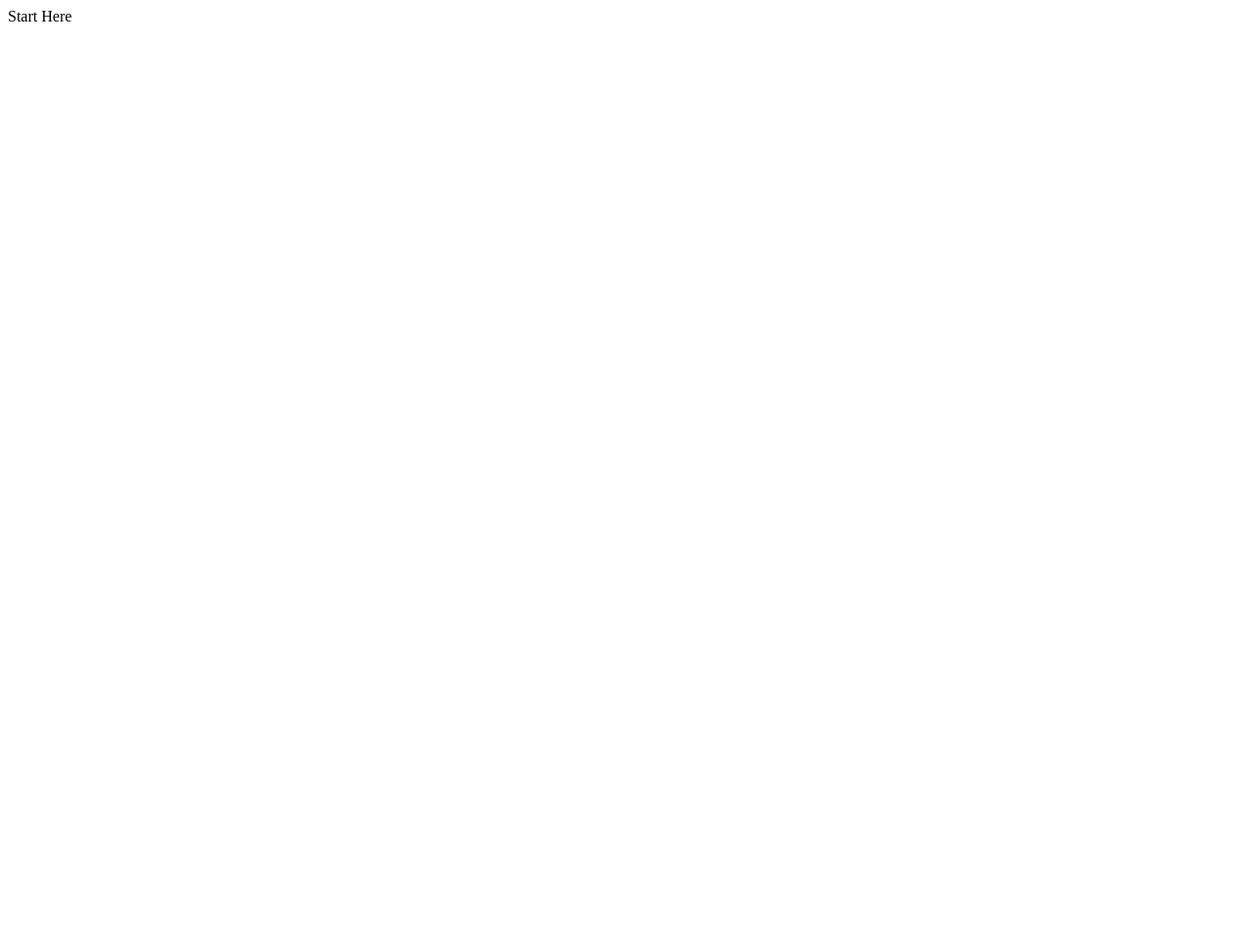
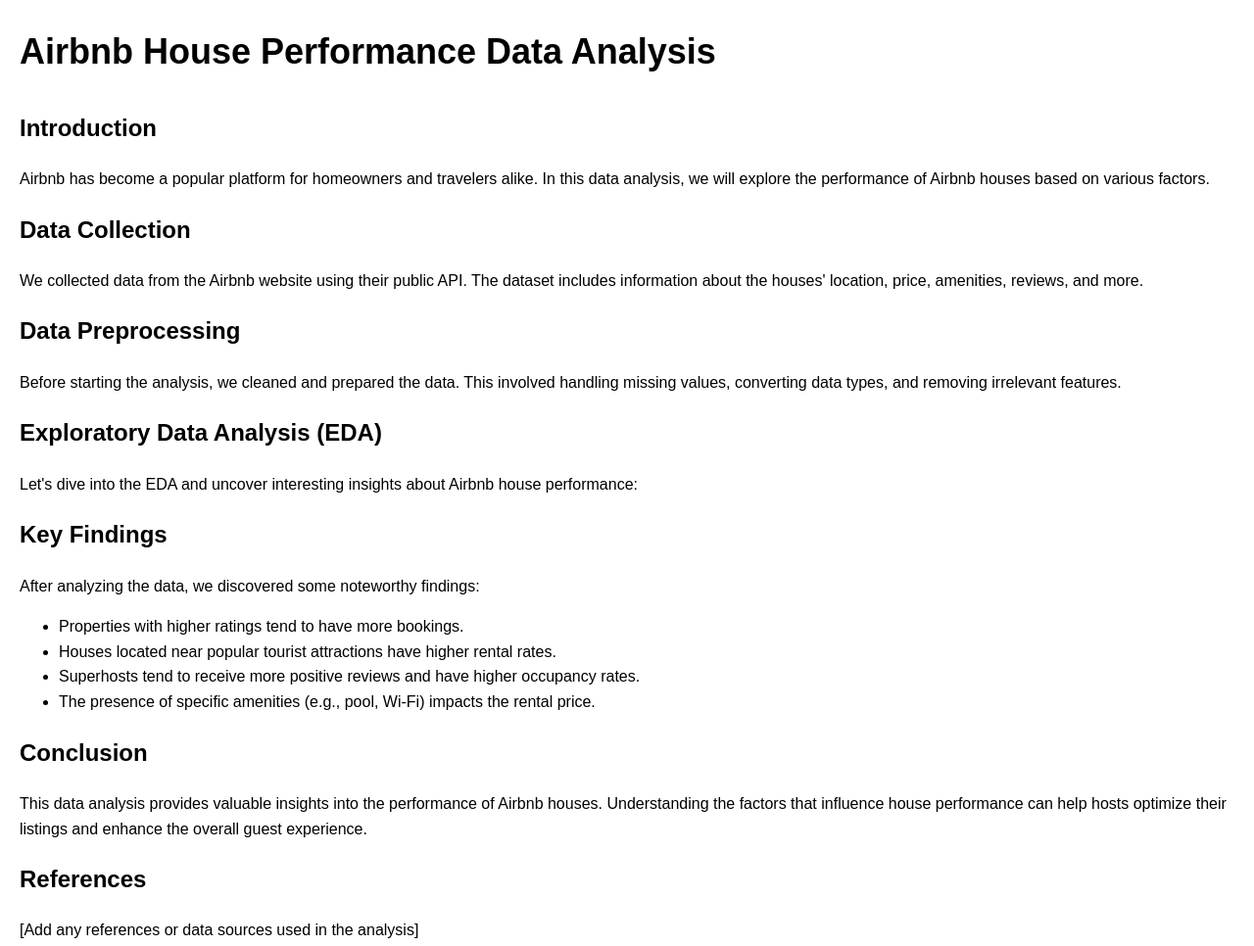
Before and after one commit to EugeneGene/airbnb_data_analysis, a plain HTML site: page docs/index.html in a window 1280 px wide. Shown: the whole page at 98% size. Before the commit the page ends 800 px from the top, so only its background shows below. Drawn offline with Linux system fonts and the light colour scheme.

Commit message:
Update index.html

```diff
--- a/docs/index.html
+++ b/docs/index.html
@@ -1 +1,70 @@
-Start Here
+<!DOCTYPE html>
+<html>
+<head>
+  <title>Airbnb House Performance Data Analysis</title>
+  <style>
+    body {
+      font-family: Arial, sans-serif;
+      line-height: 1.6;
+      margin: 20px;
+    }
+    h1 {
+      font-size: 36px;
+      margin-bottom: 30px;
+    }
+    h2 {
+      font-size: 24px;
+      margin-bottom: 20px;
+    }
+    p {
+      margin-bottom: 10px;
+    }
+  </style>
+</head>
+<body>
+  <h1>Airbnb House Performance Data Analysis</h1>
+
+  <h2>Introduction</h2>
+  <p>
+    Airbnb has become a popular platform for homeowners and travelers alike. In this data analysis, we will explore the performance of Airbnb houses based on various factors.
+  </p>
+
+  <h2>Data Collection</h2>
+  <p>
+    We collected data from the Airbnb website using their public API. The dataset includes information about the houses' location, price, amenities, reviews, and more.
+  </p>
+
+  <h2>Data Preprocessing</h2>
+  <p>
+    Before starting the analysis, we cleaned and prepared the data. This involved handling missing values, converting data types, and removing irrelevant features.
+  </p>
+
+  <h2>Exploratory Data Analysis (EDA)</h2>
+  <p>
+    Let's dive into the EDA and uncover interesting insights about Airbnb house performance:
+  </p>
+
+  <!-- Add your EDA content here, such as charts and visualizations -->
+
+  <h2>Key Findings</h2>
+  <p>
+    After analyzing the data, we discovered some noteworthy findings:
+  </p>
+  <ul>
+    <li>Properties with higher ratings tend to have more bookings.</li>
+    <li>Houses located near popular tourist attractions have higher rental rates.</li>
+    <li>Superhosts tend to receive more positive reviews and have higher occupancy rates.</li>
+    <li>The presence of specific amenities (e.g., pool, Wi-Fi) impacts the rental price.</li>
+  </ul>
+
+  <h2>Conclusion</h2>
+  <p>
+    This data analysis provides valuable insights into the performance of Airbnb houses. Understanding the factors that influence house performance can help hosts optimize their listings and enhance the overall guest experience.
+  </p>
+
+  <h2>References</h2>
+  <p>
+    [Add any references or data sources used in the analysis]
+  </p>
+</body>
+</html>
```
